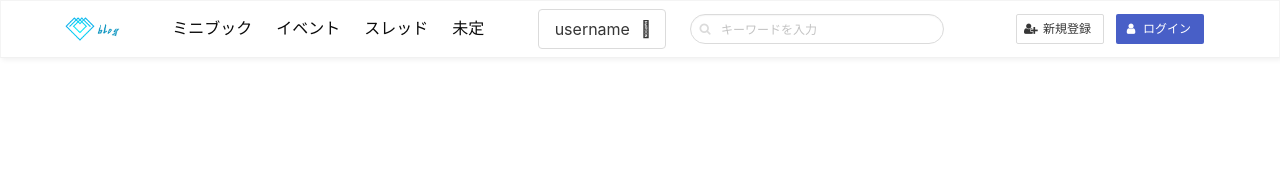
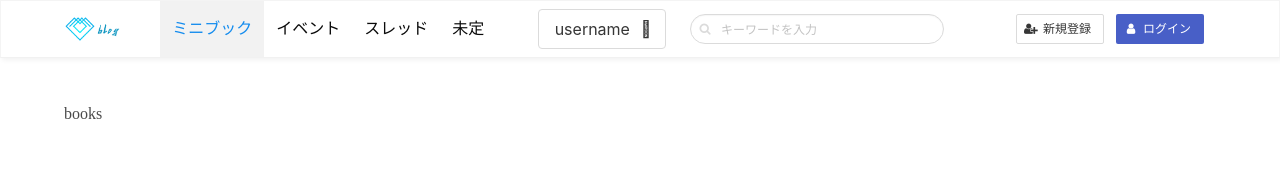
Before and after one commit to huanshenyi/mdblog-front, a Vue app: page /books in a window 1280 px wide. Shown: the top 172 px of the page. Built offline with nearby package versions, Linux system fonts and the light colour scheme.

Commit message:
ナビバーのアクティブ効果追加

```diff
--- a/src/components/Navbar.vue
+++ b/src/components/Navbar.vue
@@ -13,7 +13,7 @@
                  <!-- ナビバーのタイトル -->
                  <!-- <router-link class="navbar-item" to="/">ブログ</router-link> -->
                  <!-- 記事か書籍かの機能選択用の空欄 -->
-                 <div class="navbar-item">ミニブック</div>
+                 <router-link class="navbar-item" to="/books" :class="[isActive=='books'?'is-active':'']">ミニブック</router-link>
                  <div class="navbar-item">イベント</div>
                  <div class="navbar-item">スレッド</div>
                  <div class="navbar-item">未定</div>
@@ -100,7 +100,7 @@
     </nav>
 </template>
 <script lang="ts">
-import { computed, defineComponent, ref, markRaw } from 'vue';
+import { computed, defineComponent, ref, markRaw, watch,onMounted } from 'vue';
 import { useModal } from "@/utils/useModal";
 import Signup from "@/views/Signup.vue";
 import Signin from "@/views/Signin.vue";
@@ -108,6 +108,7 @@ import { useStore } from "@/store";
 
 import Dropdown from "@/components/global/Dropdown.vue";
 import DropdownItem from "@/components/global/DropdownItem.vue";
+import { useRoute } from 'vue-router';
 
 export default defineComponent({
     name: "Navbar",
@@ -121,6 +122,17 @@ export default defineComponent({
         const component = ref();
         const modal = useModal();
         const store = useStore();
+        const route = useRoute();
+        const isActive = ref<string>("");
+        // ナビバーのボタンのアクティブ表示。
+        watch(route, ()=>{
+           console.log(route.path);
+           if(route.path === "/books"){
+               isActive.value = "books"
+           }else{
+               isActive.value = "home"
+           }
+        })
 
         const auth = computed(() => store.getState().loginUser.currentUserId);
 
@@ -135,7 +147,7 @@ export default defineComponent({
         const signout = async() => {
             await store.signOut();
         }
-        return { modal, component, signup, signin, signout, auth }
+        return { modal, component, signup, signin, signout, auth, isActive }
     }
 })
 </script>
@@ -145,4 +157,7 @@ nav{
     border-bottom: 1px solid #f1f1f1;
     box-shadow: 2px 2px 5px  #f1f1f1;
 }
+.is-active{
+    color: #148cee  !important;;
+}
 </style>
--- a/src/components/global/Dropdown.vue
+++ b/src/components/global/Dropdown.vue
@@ -11,6 +11,7 @@
     </div>
     <div class="dropdown-menu" id="dropdown-menu" role="menu" v-if="show">
         <ul class="dropdown-content">
+            <!-- DropdownItem用 -->
             <slot></slot>
         </ul>
     </div>
--- a/src/router/index.ts
+++ b/src/router/index.ts
@@ -28,6 +28,11 @@ const routes: Array<RouteRecordRaw> = [
     meta: {
       requiresAuth: true,
     }
+  },
+  {
+    path: '/books',
+    name: 'Books',
+   component: () => import('../views/Books.vue')
   }
 ]
 
--- /dev/null
+++ b/src/views/Books.vue
@@ -0,0 +1,13 @@
+<template>
+    <div>books</div>
+</template>
+<script lang="ts">
+import {defineComponent} from 'vue'
+export default defineComponent({
+    name: "Books",
+    components: {},
+    setup(){
+
+    }
+})
+</script>
```
